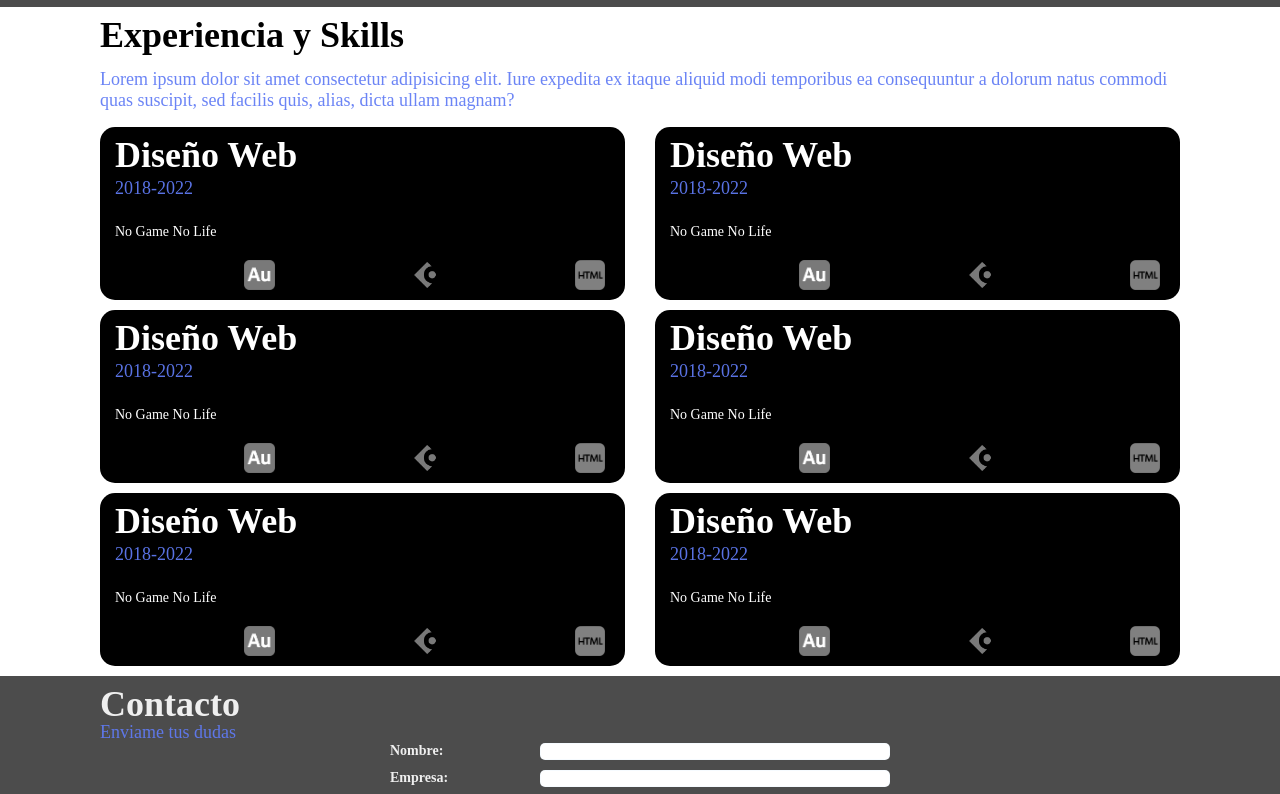
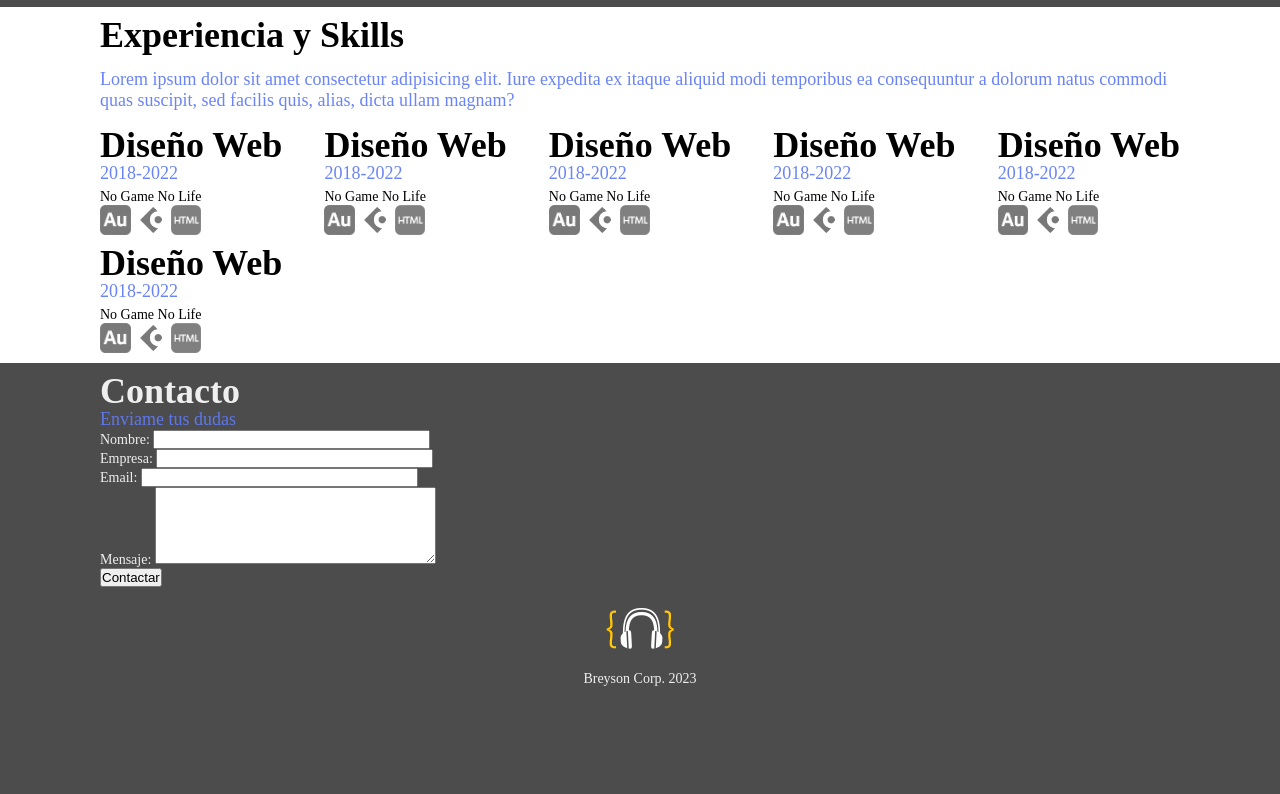
Before and after one commit to BreyNerox/portafoliobreyson.github.io, a plain HTML site: page PORTAFOLIO Breyson-Canales/index.html in a window 1280 px wide. Shown: the part 1300-2094 px from the top of the page. After the commit the page ends 2003 px from the top, so only its background shows below. Drawn offline with Linux system fonts and the light colour scheme.

Commit message:
Update estilos.css

```diff
--- a/PORTAFOLIO Breyson-Canales/css/estilos.css
+++ b/PORTAFOLIO Breyson-Canales/css/estilos.css
@@ -162,7 +162,7 @@ footer ul li{
 .filaportafolio{
     display: flex; /*Flex Box*/
     flex-direction: row; /* Los 4 elementos( cards) en fila*/
-    flex-wrap: wrap; /*Si no hay espacio se pone en COLUMNA (responsive)*/
+    flex-wrap: wrap; /*Si no hay espacio se pone en COLUMNA (responsive)*
     justify-content: space-between; /*espacios equisdistantes*/
     gap: 30px 30px;
     margin-bottom: 15px;
@@ -207,7 +207,6 @@ footer ul li{
 /****************************************************************CARD EXPERIENCIA**************************************************************/
 
 .gridexp{
-    display: grid;
     grid-template-columns: repeat(4,350px);
     grid-gap: 10px;
     justify-content: space-between;
@@ -215,60 +214,3 @@ footer ul li{
     flex-wrap: wrap;
     flex-direction: row;
 }
-
-.cardexp{
-    background-color: #000000;
-    border-radius: 15px;
-    color: #ffffff;
-    padding: 10px 15px;
-
-}
-
-.cardexp h2{
-    margin-bottom: 5px;
-}
-
-.cardexp h3{
-    margin-bottom: 20px;
-}
-
-.cardexp p{
-     margin-bottom: 20px;
-}
-
-.cardexp ul{
-    display: flex;
-    justify-content: flex-end;
-}
-
-.cardexp li{
-    height: 30px;
-    width: 160px;
-}
-
-/*******************************************************FORMULARIO***********************************************************/
-
-.itemform{
-    display: grid;
-    grid-template-columns: 150px 350px;
-    justify-content: center;
-    margin-bottom: 10px;
-}
-
-.itemform label{
-    font-weight: 700;
-}
-
-.itemform input, .itemform textarea{
-    border-radius: 5px;
-    border: 1px solid #f6fbfffa;
-}
-
-input[type="submit"]{
-    background-color: #0d0d0c;
-    border: 1px solid #0d0d0c;
-    color: #f0f8fffa;
-    padding: 10px;
-    grid-column: 2/3;
-    justify-self: end;
-}
```
